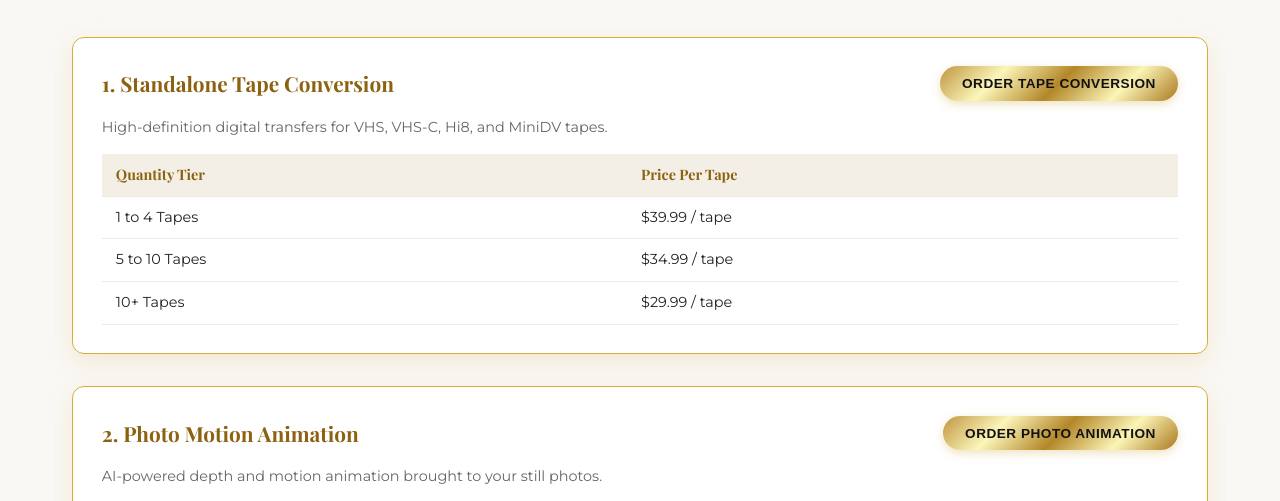
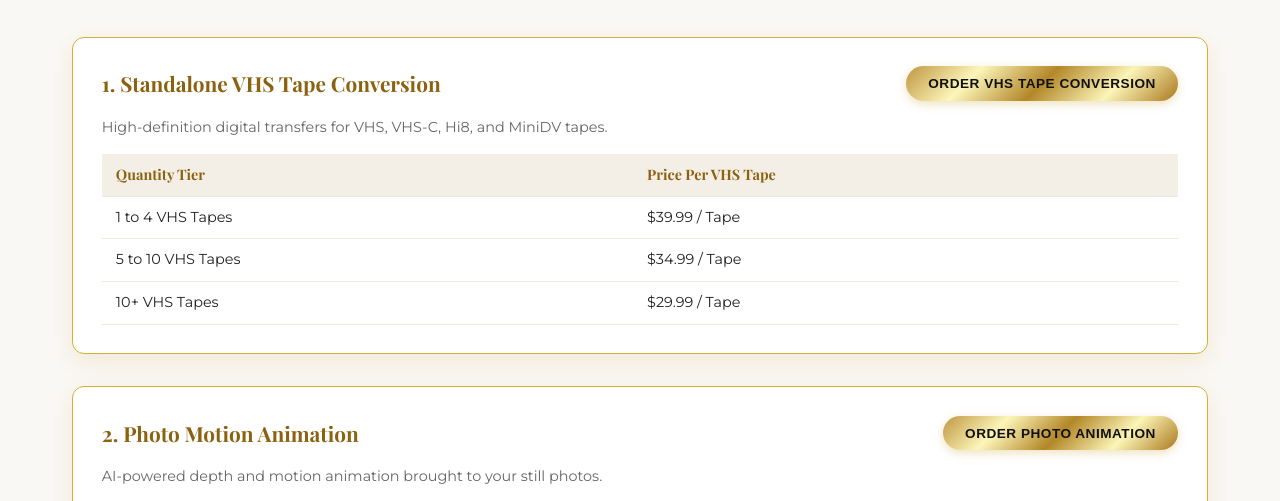
Before and after one commit to freedomhubsllc-dot/digitizehowwemet, a plain HTML site: page generalservices.html in a window 1280 px wide. Shown: the part 222-723 px from the top of the page. Drawn offline with nearby package versions, Linux system fonts and the light colour scheme; a web font is replaced by a local one.

Commit message:
Update generalservices.html

```diff
--- a/generalservices.html
+++ b/generalservices.html
@@ -120,18 +120,18 @@
     <!-- Tape Conversion Tier Table -->
     <div class="table-card">
       <div class="table-card-header">
-        <h3>1. Standalone Tape Conversion</h3>
-        <button class="btn-gold" onclick="openGeneralCheckout('tapes')">Order Tape Conversion</button>
+        <h3>1. Standalone VHS Tape Conversion</h3>
+        <button class="btn-gold" onclick="openGeneralCheckout('tapes')">Order VHS Tape Conversion</button>
       </div>
       <p style="margin-bottom: 1rem; color: var(--text-muted); font-size: 0.9rem;">High-definition digital transfers for VHS, VHS-C, Hi8, and MiniDV tapes.</p>
       <table>
         <thead>
-          <tr><th>Quantity Tier</th><th>Price Per Tape</th></tr>
+          <tr><th>Quantity Tier</th><th>Price Per VHS Tape</th></tr>
         </thead>
         <tbody>
-          <tr><td>1 to 4 Tapes</td><td>$39.99 / tape</td></tr>
-          <tr><td>5 to 10 Tapes</td><td>$34.99 / tape</td></tr>
-          <tr><td>10+ Tapes</td><td>$29.99 / tape</td></tr>
+          <tr><td>1 to 4 VHS Tapes</td><td>$39.99 / Tape</td></tr>
+          <tr><td>5 to 10 VHS Tapes</td><td>$34.99 / Tape</td></tr>
+          <tr><td>10+ VHS Tapes</td><td>$29.99 / Tape</td></tr>
         </tbody>
       </table>
     </div>
@@ -184,7 +184,7 @@
       <form id="generalCheckoutForm" onsubmit="handleCheckoutSubmit(event)">
         <!-- Service Configuration Inputs -->
         <div class="form-group">
-          <label>Tape Conversions (Quantity)</label>
+          <label>VHS Tape Conversions (Quantity)</label>
           <input type="number" id="tapeQtyInput" min="0" value="0" onchange="calculateGeneralTotal()">
         </div>
 
```
